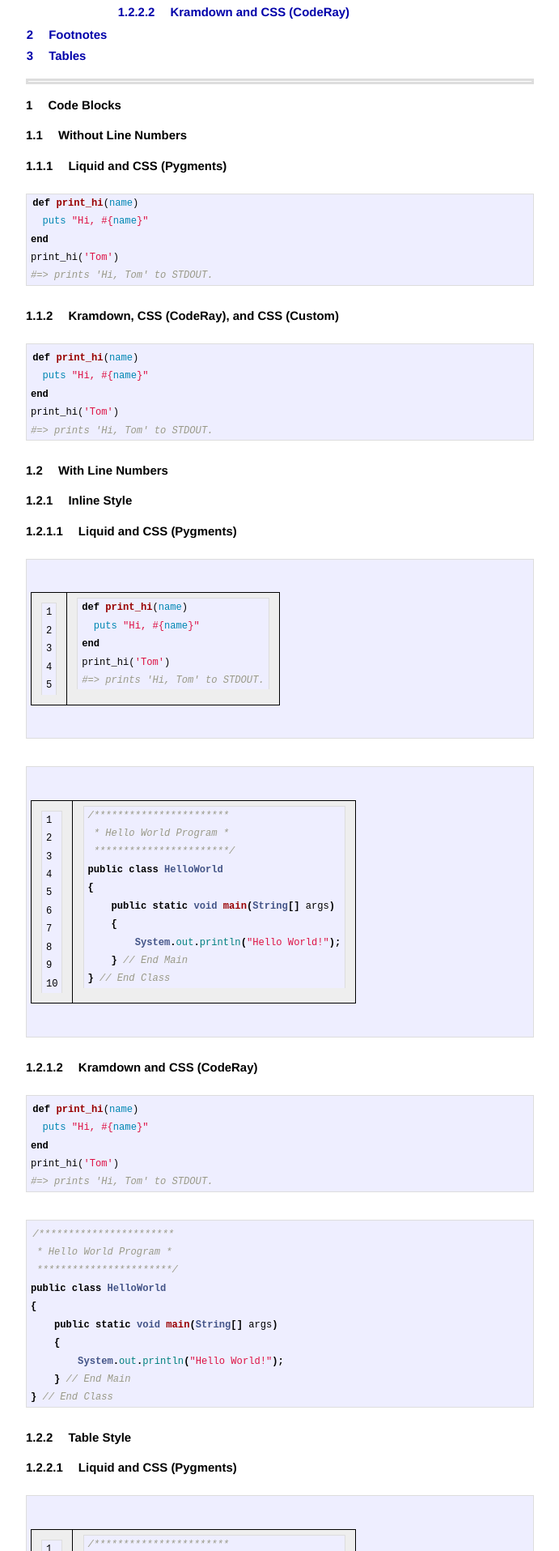
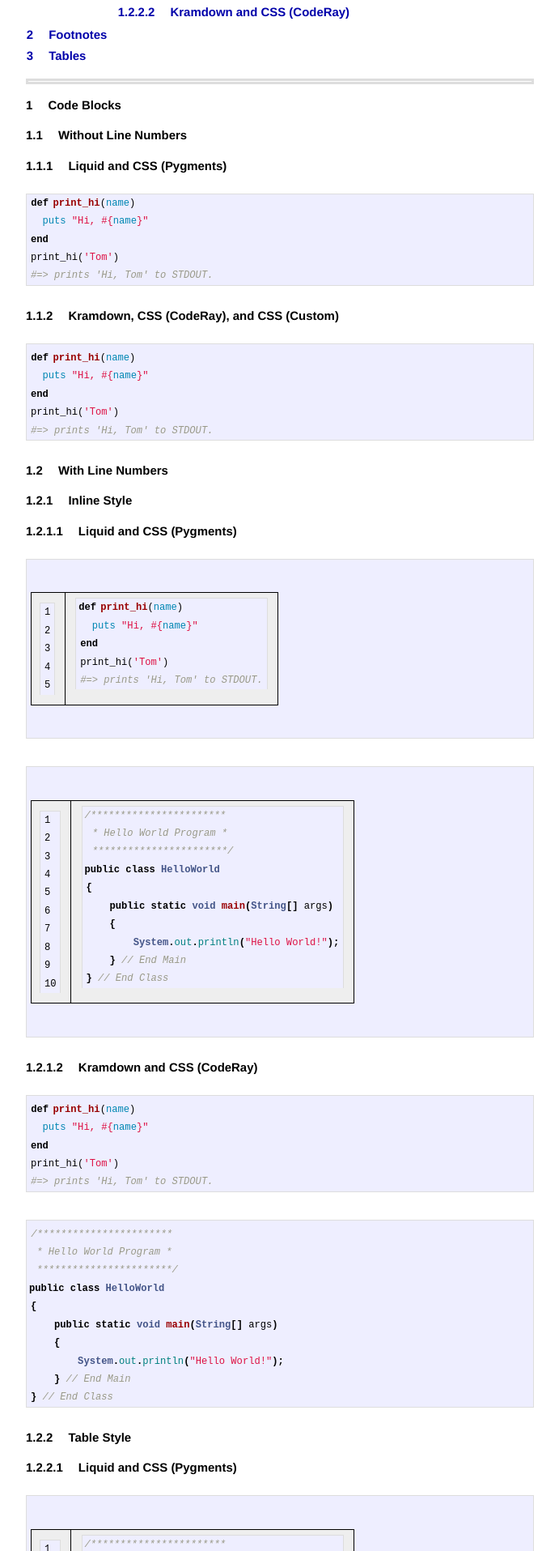
Before and after one commit to andrewfeitlinger/andrewfeitlinger.github.io, a Jekyll site: the page built from _drafts/jekyll-sandbox.md, in a window 1280 px wide. Shown: the part 1045-2960 px from the top of the page at 81% size, without its empty margins (294-985 px from the left). Built offline with Jekyll 4.4.1, drawn with Linux system fonts in a browser that asks for light colours.

Commit message:
Updated 'main' stylesheet to fix 2px "glitch" in Pygments code blocks.

```diff
--- a/css/main.css
+++ b/css/main.css
@@ -514,6 +514,14 @@
 
 /* Pygments */
 
+.post .highlight span:first-child,              /* No Line Numbers */
+.post .highlight span:nth-child(2),             /* Line Numbers (Code) */
+.post .highlight .lineno:first-of-type,         /* Line Numbers (Inline) */
+.post .highlighttable .linenodiv:first-letter   /* Line Numbers (Table) */
+{
+    margin-left: -2px;  /* fixes 2px indent "glitch" on first line of code block */
+}
+
 .post .highlighttable .linenodiv,
 .post .highlighttable .highlight
 {
```
